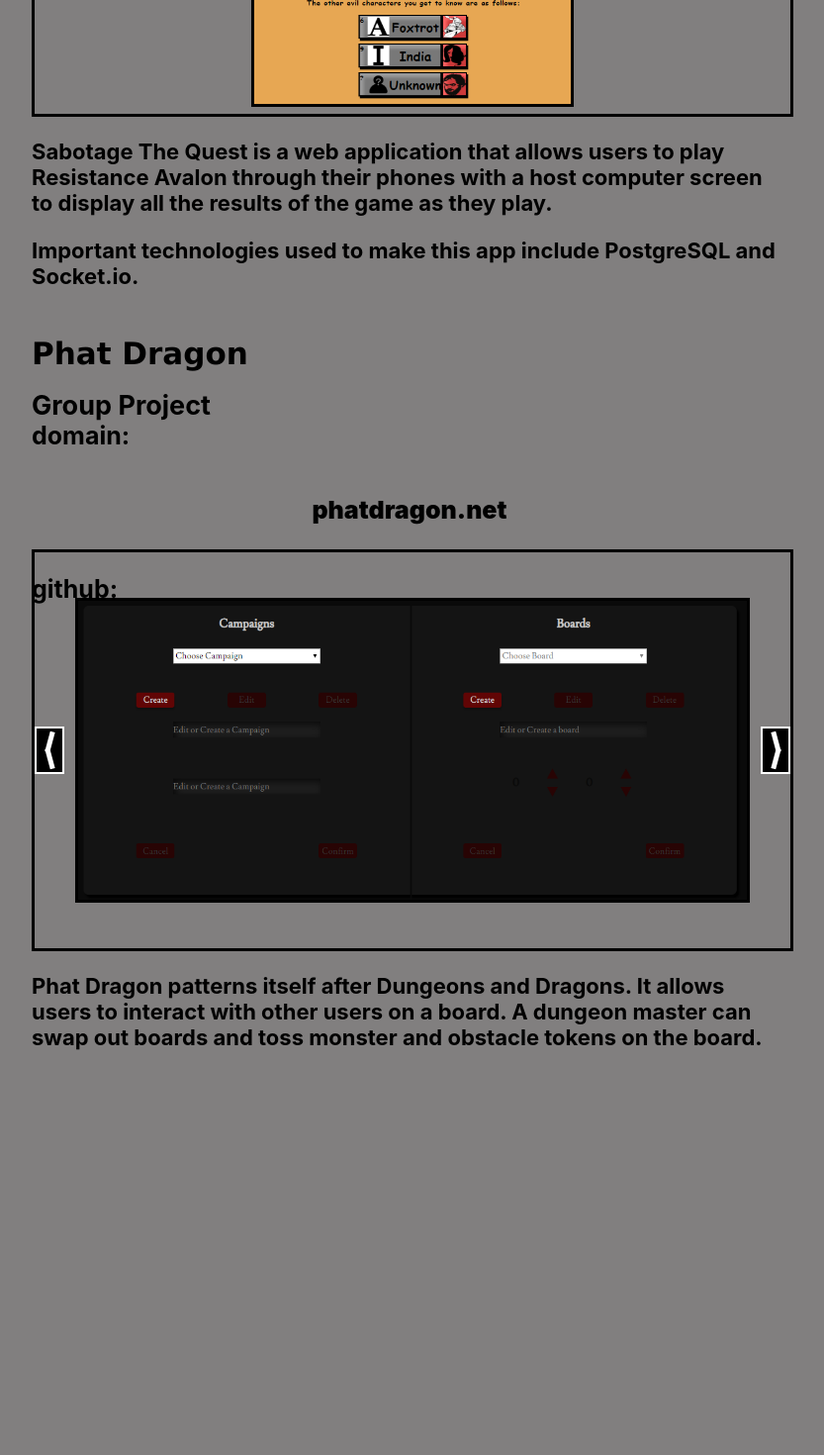
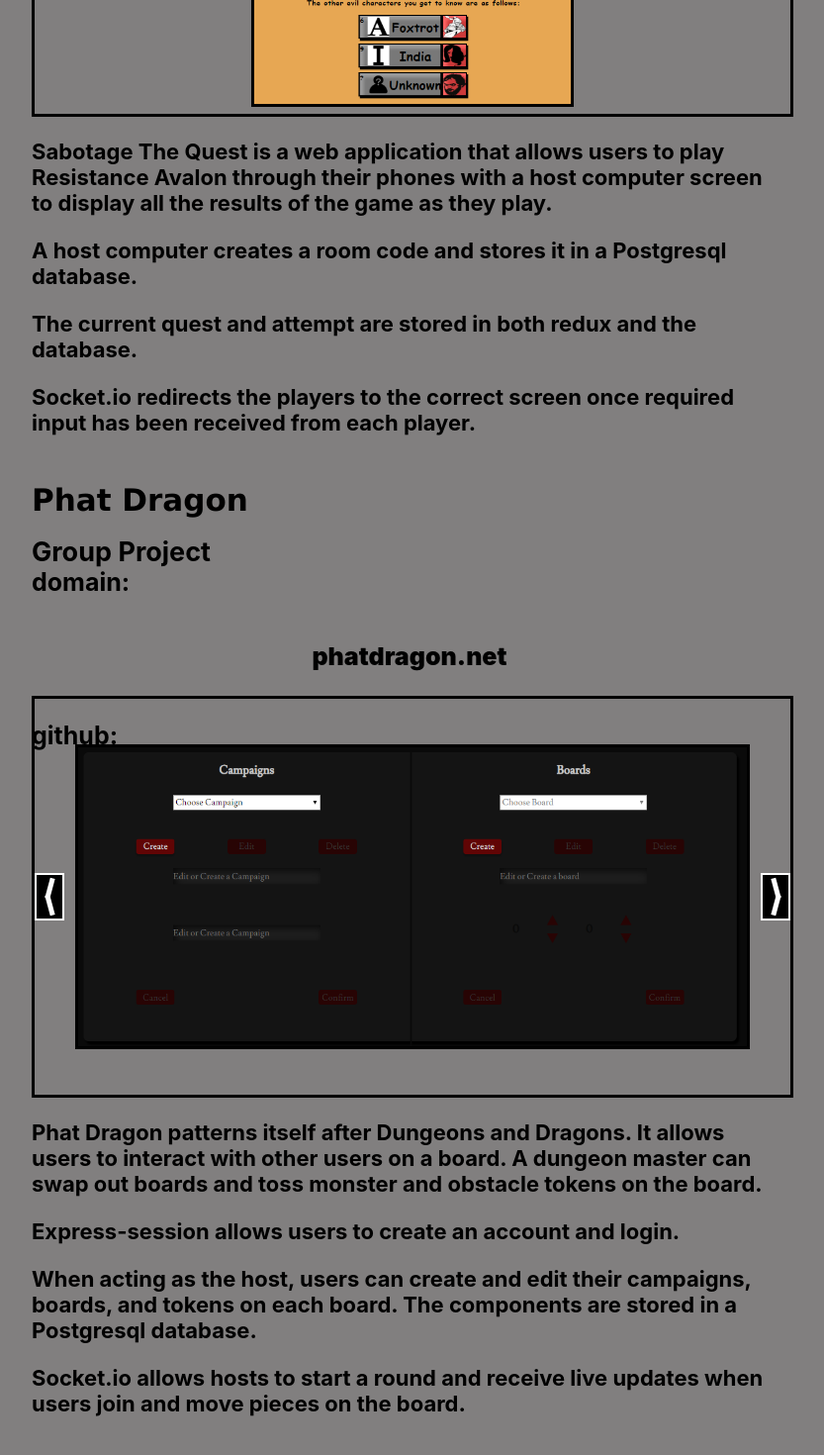
Before and after one commit to aaronjb2/portfolio, a React (Create React App) app: page /#/projects in a window 1280 px wide. Shown: the part 663-2133 px from the top of the page at 99% size, without its empty margins (223-1056 px from the left). Before the commit the page ends 1796 px from the top, so only its background shows below. Built offline with nearby package versions, Linux system fonts and the light colour scheme.

Commit message:
after expanding the description of each project

```diff
--- a/src/Projects.js
+++ b/src/Projects.js
@@ -100,7 +100,9 @@
                     </div>
                     <div className='container-for-paragraphs-describing-project' id='time-to-stretch'>
                         <p>Sabotage The Quest is a web application that allows users to play Resistance Avalon through their phones with a host computer screen to display all the results of the game as they play.</p>
-                        <p>Important technologies used to make this app include PostgreSQL and Socket.io.</p>
+                        <p>A host computer creates a room code and stores it in a Postgresql database.</p>
+                        <p>The current quest and attempt are stored in both redux and the database.</p>
+                        <p>Socket.io redirects the players to the correct screen once required input has been received from each player.</p>
                     </div>
                     <div className='holder-of-header-and-subheader' id='time-to-stretch'>
                         <h2>Phat Dragon</h2>
@@ -168,6 +170,9 @@
                     </div>
                     <div className='container-for-paragraphs-describing-project' id='time-to-stretch'>
                         <p>Phat Dragon patterns itself after Dungeons and Dragons. It allows users to interact with other users on a board. A dungeon master can swap out boards and toss monster and obstacle tokens on the board.</p>
+                        <p>Express-session allows users to create an account and login.</p>
+                        <p>When acting as the host, users can create and edit their campaigns, boards, and tokens on each board.  The components are stored in a Postgresql database.</p>
+                        <p>Socket.io allows hosts to start a round and receive live updates when users join and move pieces on the board.</p>
                     </div>
                 </div>
             </div>
```
